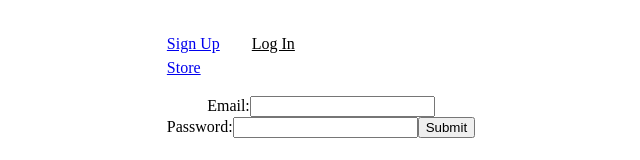
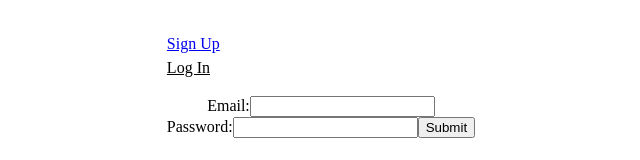
Before and after one commit to staten-island-tech/vue-supabase-project-matthew-and-maxim-and-nicole, a Vue app in the folder project/: page /login in a window 1280 px wide. Shown: the top 160 px of the page, without its empty margins (319-959 px from the left). Built offline with nearby package versions, Linux system fonts and the light colour scheme.

Commit message:
connects

```diff
--- a/project/src/App.vue
+++ b/project/src/App.vue
@@ -9,7 +9,6 @@ import { RouterLink, RouterView } from 'vue-router'
       <nav>
         <RouterLink to="/">Sign Up</RouterLink>
         <RouterLink to="/login">Log In</RouterLink>
-        <RouterLink to="/store">Store</RouterLink>
       </nav>
     </div>
   </header>
--- a/project/src/views/Login.vue
+++ b/project/src/views/Login.vue
@@ -12,6 +12,7 @@
 </template>
 
 <script setup>
+import router from '@/router';
 import { supabase } from '../supabaseClient.js'
 import { ref } from 'vue';
 
@@ -26,20 +27,10 @@ const {data: session, error} = await supabase.auth.signInWithPassword ({
 if (error) {
     console.log(error)
 } else {
-    console.log(session)
+    router.push("/store")
 }
-/* return session */
 };
 
-/* async function getSession () {
-    const {data, error} = await supabase.auth.getSession()
-    console.log(data)
-    if (error) {
-        console.log(error)
-    }
-    return data.session.user
-}
- */
 </script>
 
 <style scoped>
```
